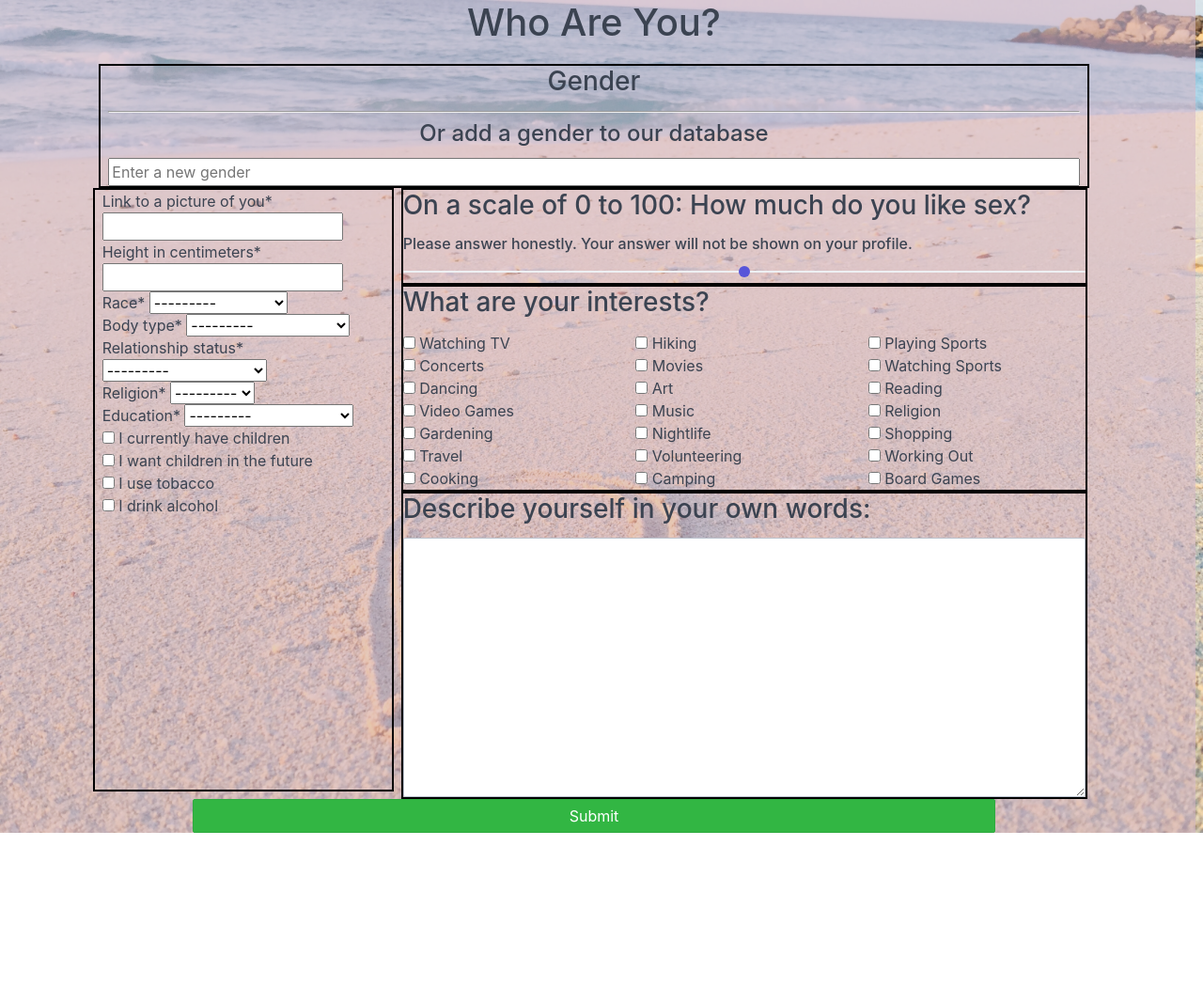
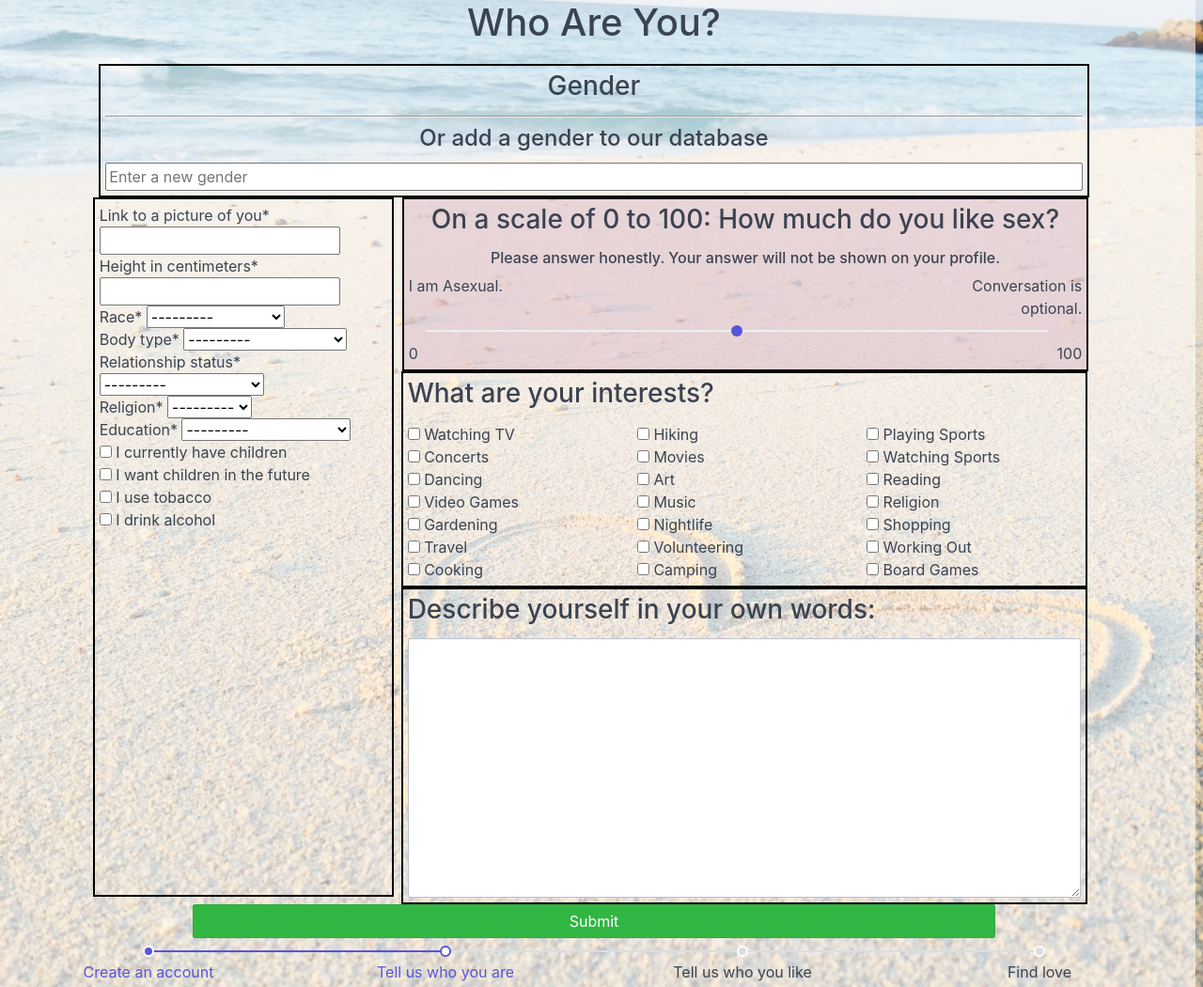
Before and after one commit to Jeffrey-Thompson/BetterMeet, a Django app: page /accounts/signup_two in a window 1280 px wide. Shown: the whole page at 94% size. Before the commit the page ends 886 px from the top, so only its background shows below. Run offline with Django 3.2, Linux system fonts and the light colour scheme; the visitor is signed in with stand-in values (Sample User, id 1); some libraries are stand-ins or nearby versions.

Commit message:
improve styling

```diff
--- a/main_app/static/styles/main.css
+++ b/main_app/static/styles/main.css
@@ -24,14 +24,15 @@ body {
 
 .form-box {
     border: 2px solid black;
+    padding: 5px;
 }
 
 .signup {
-    background-color: rgba(216, 186, 200, 0.6);
+    background-color: rgba(255, 255, 255, 0.6);
 }
 
 .profile_page {
-    background-color: rgba(216, 186, 200, 0.8);
+    background-color: rgba(255, 255, 255, 0.5);
 }
 
 .profile-img {
@@ -54,3 +55,12 @@ body {
     display: inline-block;
     padding: 5px;
 }
+.slider {
+    width: 95%;
+    padding-left: 2.5%;
+}
+
+.sex-box {
+    background-color: rgba(216, 186, 200, 0.5);
+    margin-left: 1px;
+}
--- a/main_app/templates/registration/signup_two.html
+++ b/main_app/templates/registration/signup_two.html
@@ -45,10 +45,16 @@
                     {{ profile_form|crispy }}
                 </div>
                 <div class="column col-7">
-                    <div class="form-box">
-                        <h3>On a scale of 0 to 100: How much do you like sex?</h3>
-                        <h6>Please answer honestly. Your answer will not be shown on your profile.</h6>
+                    <div class="form-box columns container sex-box">
+                        <h3 class="col-12 col-mx-auto" style="text-align:center">On a scale of 0 to 100: How much do you like sex?</h3>
+                        <h6 class="col-12 col-mx-auto" style="text-align:center">Please answer honestly. Your answer will not be shown on your profile.</h6>
+                        <span class="col-3">I am Asexual.</span>
+                        <div class="col-6"></div>
+                        <span class="col-3 float-right" style="text-align:right">Conversation is optional.</span>
                         <input type="range" name="sex_drive" class="slider tooltip" min="0" max="100" value="50" oninput="this.setAttribute('value', this.value);">
+                        <span class="col-1">0</span>
+                        <div class="col-10"></div>
+                        <span class="col-1" style="text-align:right">100</span>
                     </div>
                     <div class="form-box">
                         <h3>What are your interests?</h3>
@@ -113,6 +119,20 @@
                 <input type="hidden" name="interests" value="" id="interests_input">
             </div>
         </form>
+    <ul class="step">
+        <li class="step-item">
+            <a href="#" class="tooltip" data-tooltip="Create an account">Create an account</a>
+        </li>
+        <li class="step-item active">
+            <a href="#" class="tooltip" data-tooltip="Tell us who you are">Tell us who you are</a>
+        </li>
+        <li class="step-item">
+            <a href="#" class="tooltip text-dark" data-tooltip="Tell us who you like">Tell us who you like</a>
+        </li>
+        <li class="step-item">
+            <a href="#" class="tooltip text-dark" data-tooltip="Find love">Find love</a>
+        </li>
+    </ul>
     </div>
 </body>
 </html>
```
Also changed, not shown: main_app/templates/profiles/preferences_edit.html (+6 -6 lines), main_app/templates/profiles/profile_edit.html (+10 -4 lines), main_app/templates/registration/signup.html (+15 -0 lines), main_app/templates/registration/signup_three.html (+20 -6 lines).
